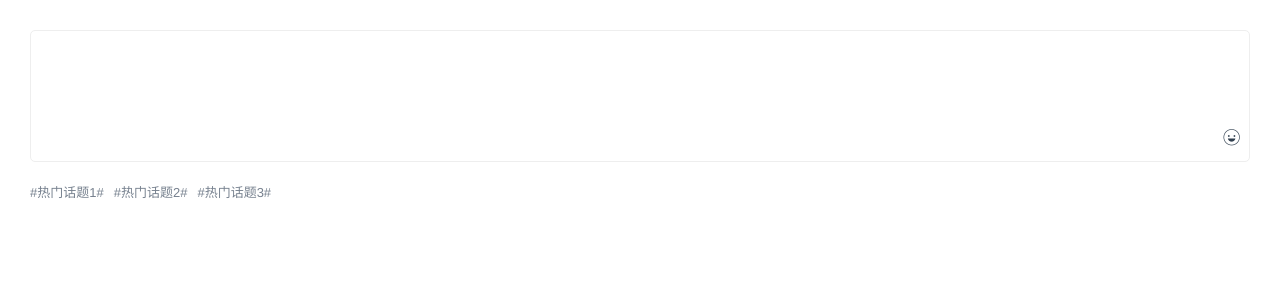
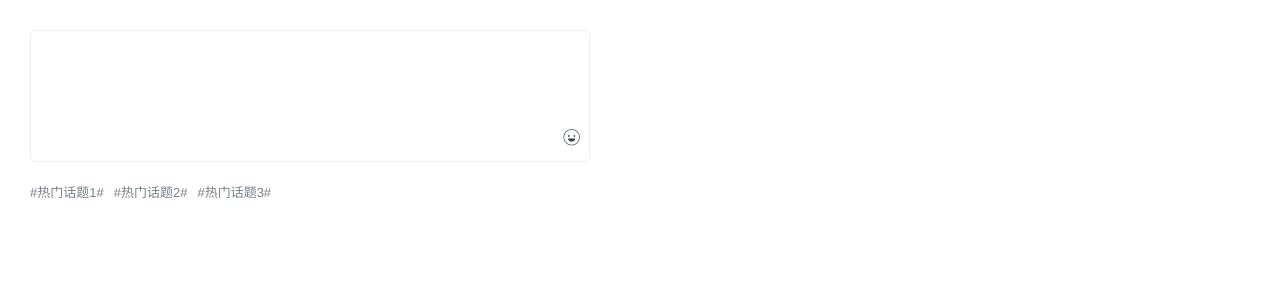
Before and after one commit to dandelion1000/mention-editor, a Vue app: page / in a window 1280 px wide. Shown: the top 300 px of the page. Built offline with nearby package versions, Linux system fonts and the light colour scheme.

Commit message:
responsible

```diff
--- a/src/pages/example/App.vue
+++ b/src/pages/example/App.vue
@@ -59,6 +59,6 @@ export default {
 <style lang="less">
   .app{
     margin: 30px;
-    // width: 560px
+    max-width: 560px
   }
 </style>
```
